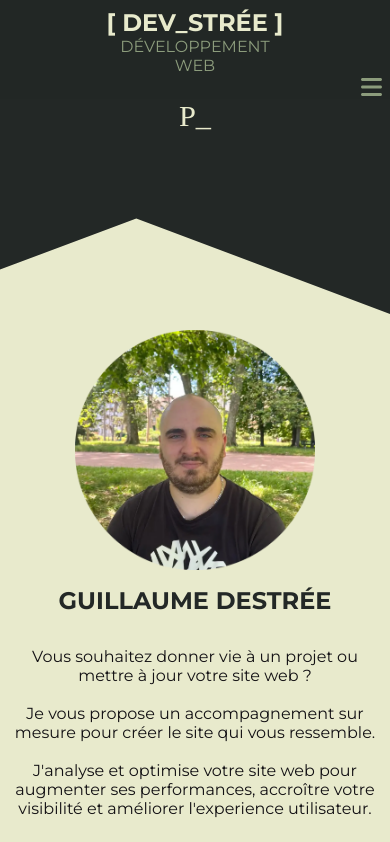
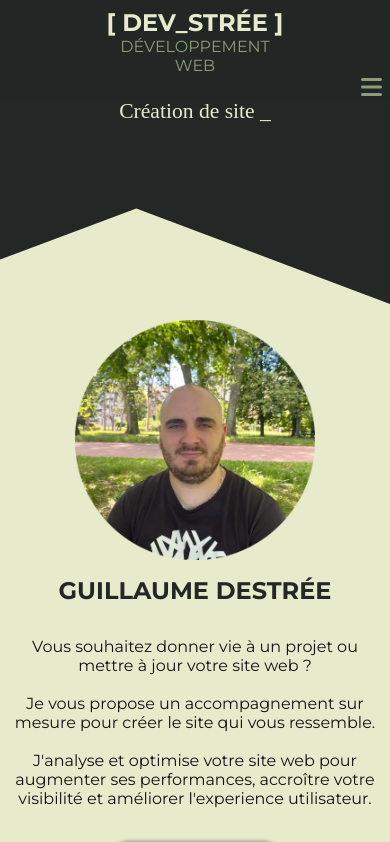
Before and after one commit to Guillaumedev69/portfolio, a React (Vite) app: page / in a window 390 px wide. Shown: the top 842 px of the page. Built offline with nearby package versions, Linux system fonts and the light colour scheme; a web font is replaced by a local one.

Commit message:
essai nouvelle font-size

```diff
--- a/src/components/TextIntro.jsx
+++ b/src/components/TextIntro.jsx
@@ -4,7 +4,7 @@ import "../styles/TextIntro.scss";
 const TextIntro = () => {
   useEffect(() => {
     consoleText(
-      ["Création de site web", "Personnalisation","Optimisation de votre site", "Analyse offerte !"],
+      ["Création de site web personnalisé","Analyse et Optimisation de site web",],
       "text",
     );
   }, []);
--- a/src/styles/TextIntro.scss
+++ b/src/styles/TextIntro.scss
@@ -19,7 +19,7 @@
 }
 @media (max-width: 575.98px) {
 .console-container{
-  font-size: 1.9rem;
+  font-size: 1.35rem;
 }
 }
 @media (min-width: 992px) {
```
